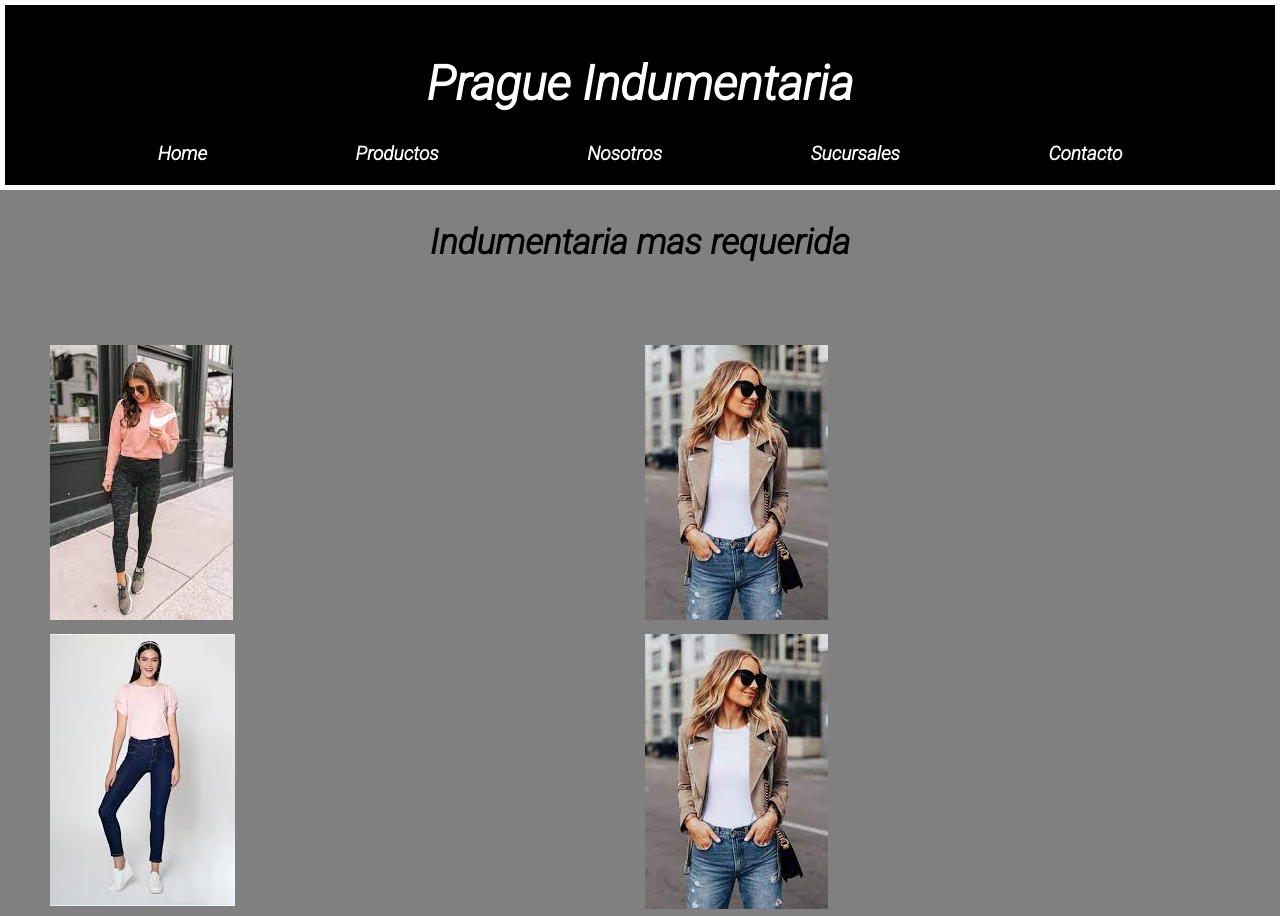
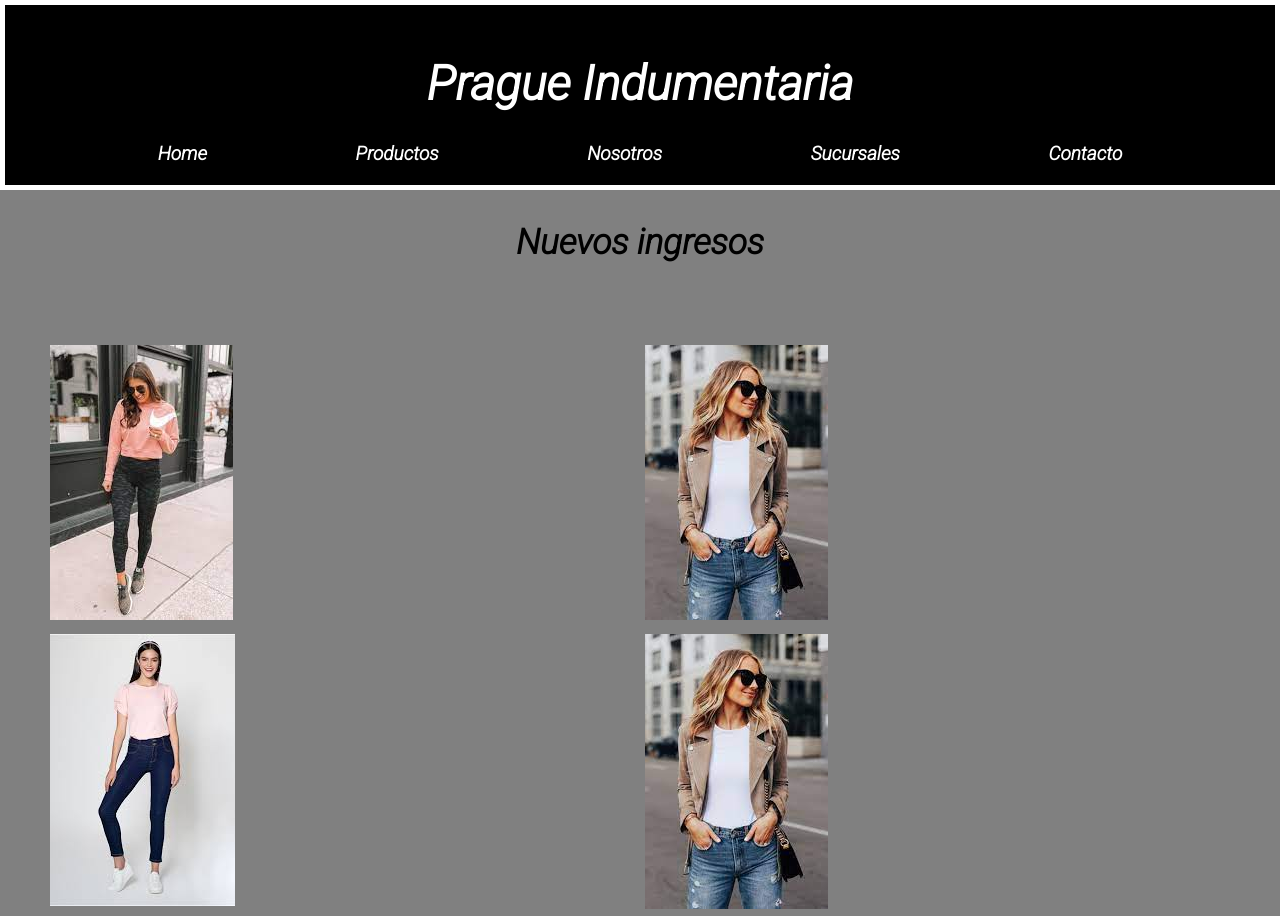
Before and after one commit to EmiQuitllet1996/pruebaGib, a plain HTML site: page index.html in a window 1280 px wide. Shown: the top 916 px of the page. Drawn offline with nearby package versions, Linux system fonts and the light colour scheme.

Commit message:
nuevos cambios

```diff
--- a/index.html
+++ b/index.html
@@ -43,7 +43,7 @@
         </nav>
        </header>
     <main>
-        <h2 class="segundoTitulo">Indumentaria mas requerida</h2>
+        <h2 class="segundoTitulo">Nuevos ingresos</h2>
         <section class="galeriaPrincipal">
         <div class="ropa1">
         <img src="img/ropa1.jpg" alt="imagen de ropa">
```
